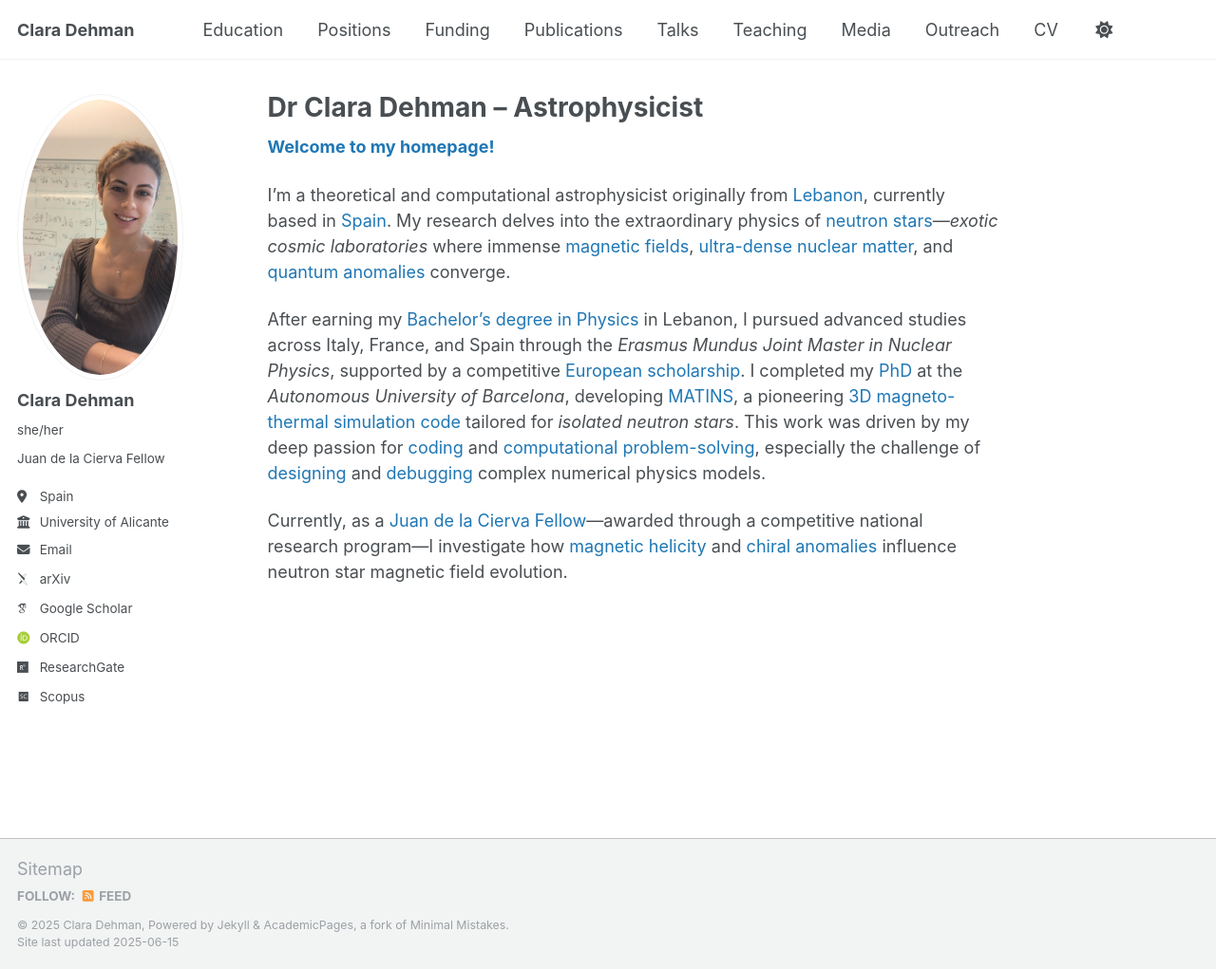
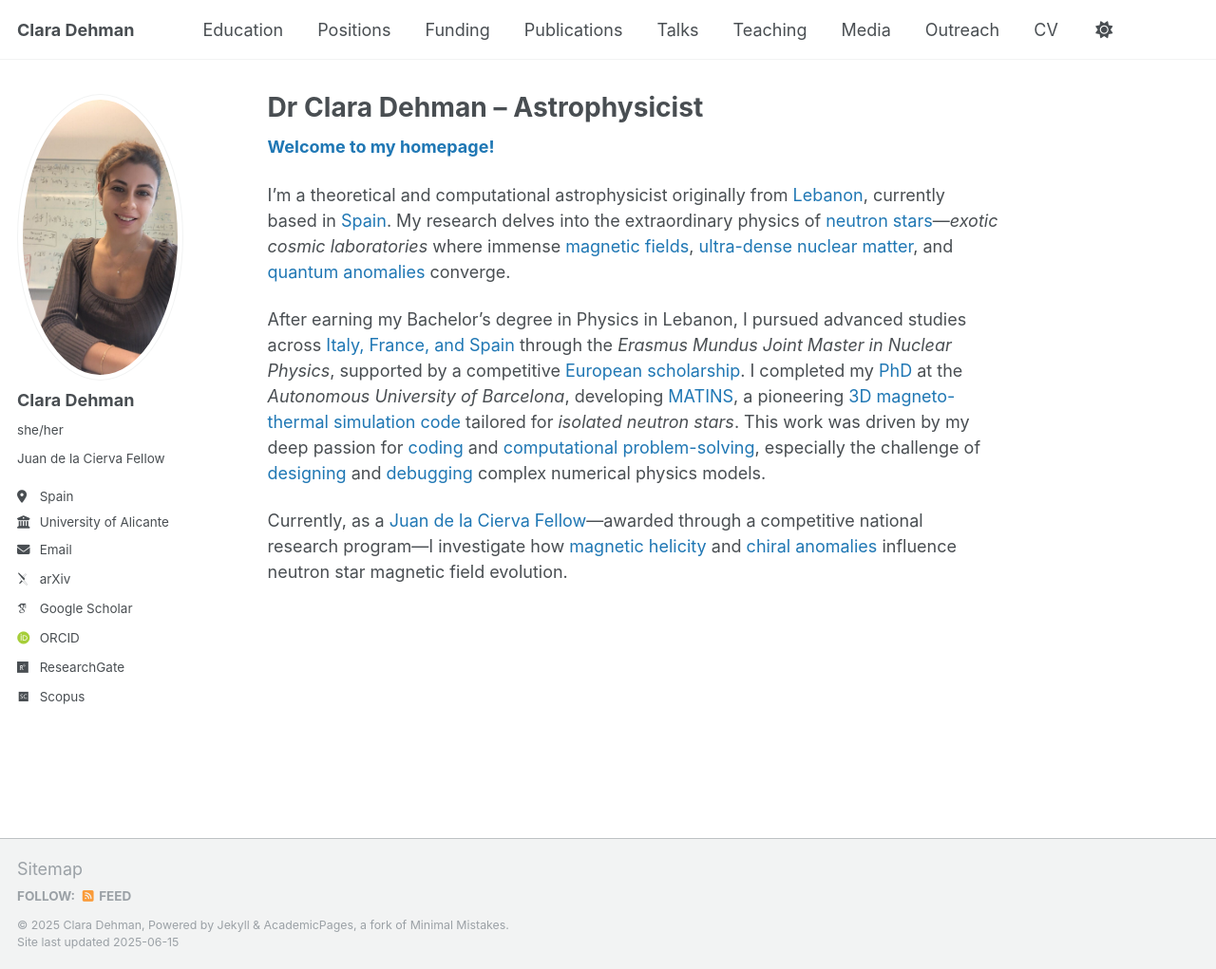
Before and after one commit to ClaraDehman/ClaraDehman.github.io, a Jekyll site: the page built from _pages/about.md, in a window 1280 px wide and 1021 px high. Shown: the whole window at 95% size. Built offline with Jekyll 4.4.1, drawn with Linux system fonts in a browser that asks for light colours; some web fonts are replaced.

Commit message:
Update about.md

```diff
--- a/_pages/about.md
+++ b/_pages/about.md
@@ -16,7 +16,7 @@ redirect_from:
 
 I’m a theoretical and computational astrophysicist originally from <span class="blue">Lebanon</span>, currently based in <span class="blue">Spain</span>. My research delves into the extraordinary physics of <span class="blue">neutron stars</span>—<em>exotic cosmic laboratories</em> where immense <span class="blue">magnetic fields</span>, <span class="blue">ultra-dense nuclear matter</span>, and <span class="blue">quantum anomalies</span> converge.
 
-After earning my <span class="blue">Bachelor’s degree in Physics</span> in Lebanon, I pursued advanced studies across Italy, France, and Spain through the <em>Erasmus Mundus Joint Master in Nuclear Physics</em>, supported by a competitive <span class="blue">European scholarship</span>. I completed my <span class="blue">PhD</span> at the <em>Autonomous University of Barcelona</em>, developing <span class="blue">MATINS</span>, a pioneering <span class="blue">3D magneto-thermal simulation code</span> tailored for <em>isolated neutron stars</em>. This work was driven by my deep passion for <span class="blue">coding</span> and <span class="blue">computational problem-solving</span>, especially the challenge of <span class="blue">designing</span> and <span class="blue">debugging</span> complex numerical physics models.
+After earning my Bachelor’s degree in Physics in Lebanon, I pursued advanced studies across <span class="blue">Italy, France, and Spain</span> through the <em>Erasmus Mundus Joint Master in Nuclear Physics</em>, supported by a competitive <span class="blue">European scholarship</span>. I completed my <span class="blue">PhD</span> at the <em>Autonomous University of Barcelona</em>, developing <span class="blue">MATINS</span>, a pioneering <span class="blue">3D magneto-thermal simulation code</span> tailored for <em>isolated neutron stars</em>. This work was driven by my deep passion for <span class="blue">coding</span> and <span class="blue">computational problem-solving</span>, especially the challenge of <span class="blue">designing</span> and <span class="blue">debugging</span> complex numerical physics models.
 
 Currently, as a <span class="blue">Juan de la Cierva Fellow</span>—awarded through a competitive national research program—I investigate how <span class="blue">magnetic helicity</span> and <span class="blue">chiral anomalies</span> influence neutron star magnetic field evolution.
 
```
